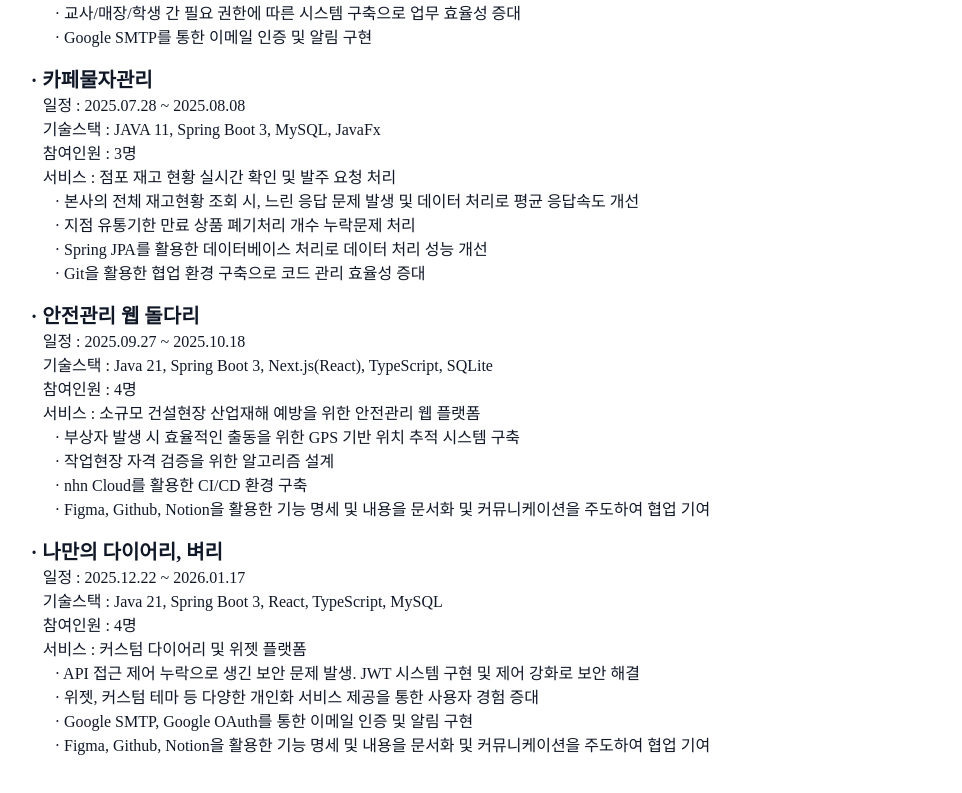
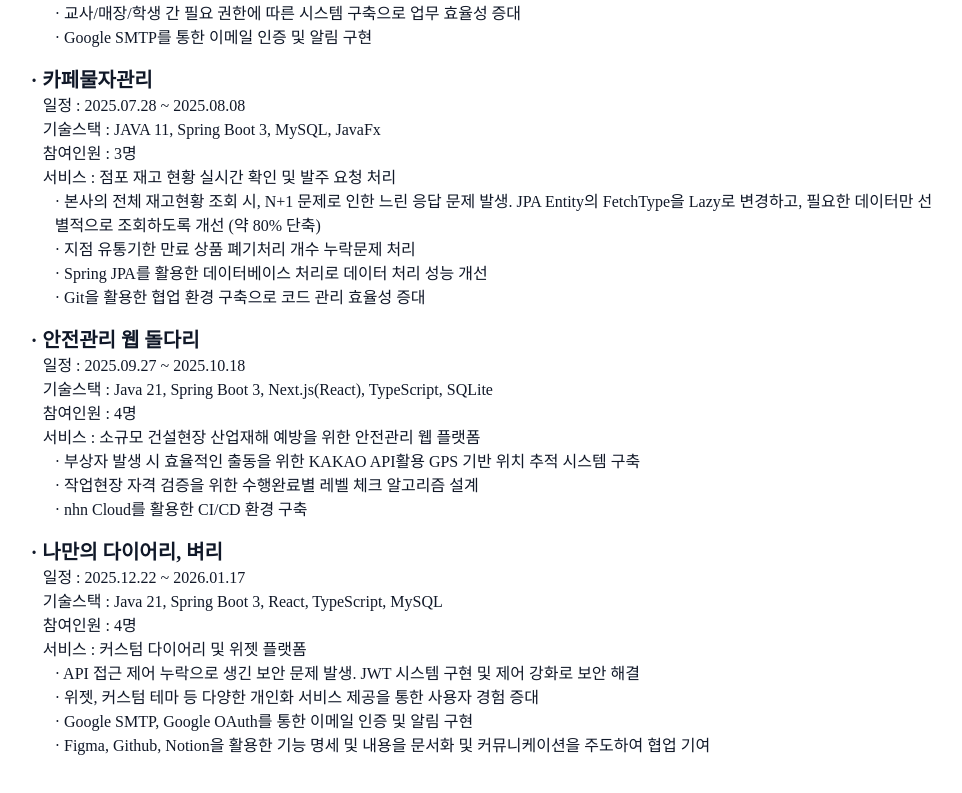
Before and after one commit to studywithself/studywithself.github.io, a React (Vite) app: page / in a window 1280 px wide. Shown: the part 2366-3159 px from the top of the page, without its empty margins (157-1119 px from the left). Built offline with nearby package versions, Linux system fonts and the light colour scheme; a web font is replaced by a local one.

Commit message:
멘트 변경

```diff
--- a/src/components/portfoilo/DocumentMode.tsx
+++ b/src/components/portfoilo/DocumentMode.tsx
@@ -168,7 +168,7 @@ export default function DocumentMode() {
                     <p className='pl-3'>참여인원 : 3명</p>
                     <p className='pl-3'>서비스 : 점포 재고 현황 실시간 확인 및 발주 요청 처리</p>
 
-                    <p className='pl-6'>· 본사의 전체 재고현황 조회 시, 느린 응답 문제 발생 및 데이터 처리로 평균 응답속도 개선</p>
+                    <p className='pl-6'>· 본사의 전체 재고현황 조회 시, N+1 문제로 인한 느린 응답 문제 발생. JPA Entity의 FetchType을 Lazy로 변경하고, 필요한 데이터만 선별적으로 조회하도록 개선 (약 80% 단축)</p>
                     <p className='pl-6'>· 지점 유통기한 만료 상품 폐기처리 개수 누락문제 처리</p>
                     <p className='pl-6'>· Spring JPA를 활용한 데이터베이스 처리로 데이터 처리 성능 개선</p>
                     <p className='pl-6'>· Git을 활용한 협업 환경 구축으로 코드 관리 효율성 증대</p>
@@ -179,10 +179,9 @@ export default function DocumentMode() {
                     <p className='pl-3'>참여인원 : 4명</p>
                     <p className='pl-3'>서비스 : 소규모 건설현장 산업재해 예방을 위한 안전관리 웹 플랫폼</p>
 
-                    <p className='pl-6'>· 부상자 발생 시 효율적인 출동을 위한 GPS 기반 위치 추적 시스템 구축</p>
-                    <p className='pl-6'>· 작업현장 자격 검증을 위한 알고리즘 설계</p>
+                    <p className='pl-6'>· 부상자 발생 시 효율적인 출동을 위한 KAKAO API활용 GPS 기반 위치 추적 시스템 구축</p>
+                    <p className='pl-6'>· 작업현장 자격 검증을 위한 수행완료별 레벨 체크 알고리즘 설계</p>
                     <p className='pl-6'>· nhn Cloud를 활용한 CI/CD 환경 구축</p>
-                    <p className='pl-6'>· Figma, Github, Notion을 활용한 기능 명세 및 내용을 문서화 및 커뮤니케이션을 주도하여 협업 기여</p>
 
                     <p className='font-bold pt-4 text-xl'>· 나만의 다이어리, 벼리</p>
                     <p className='pl-3'>일정 : 2025.12.22 ~ 2026.01.17</p>
```
